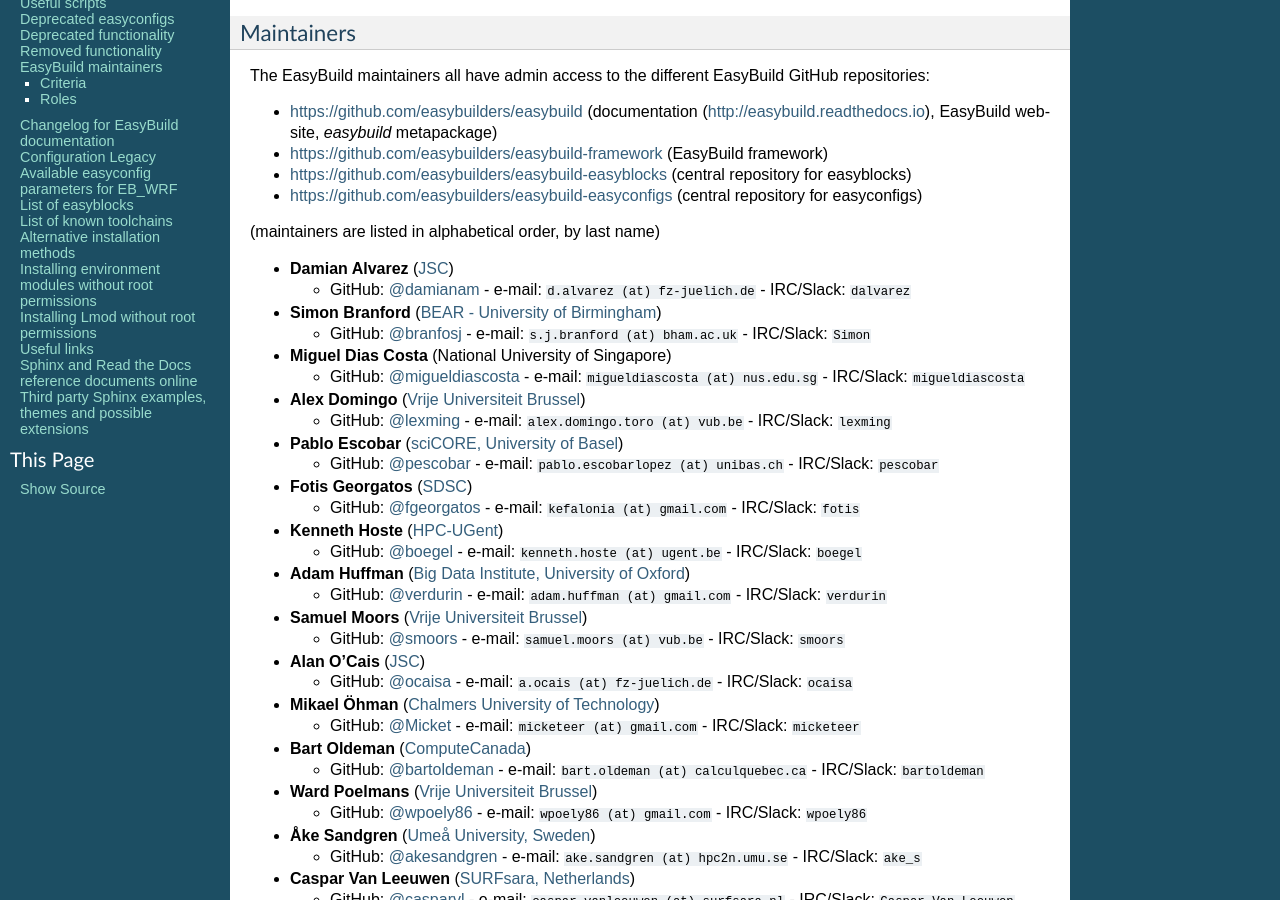
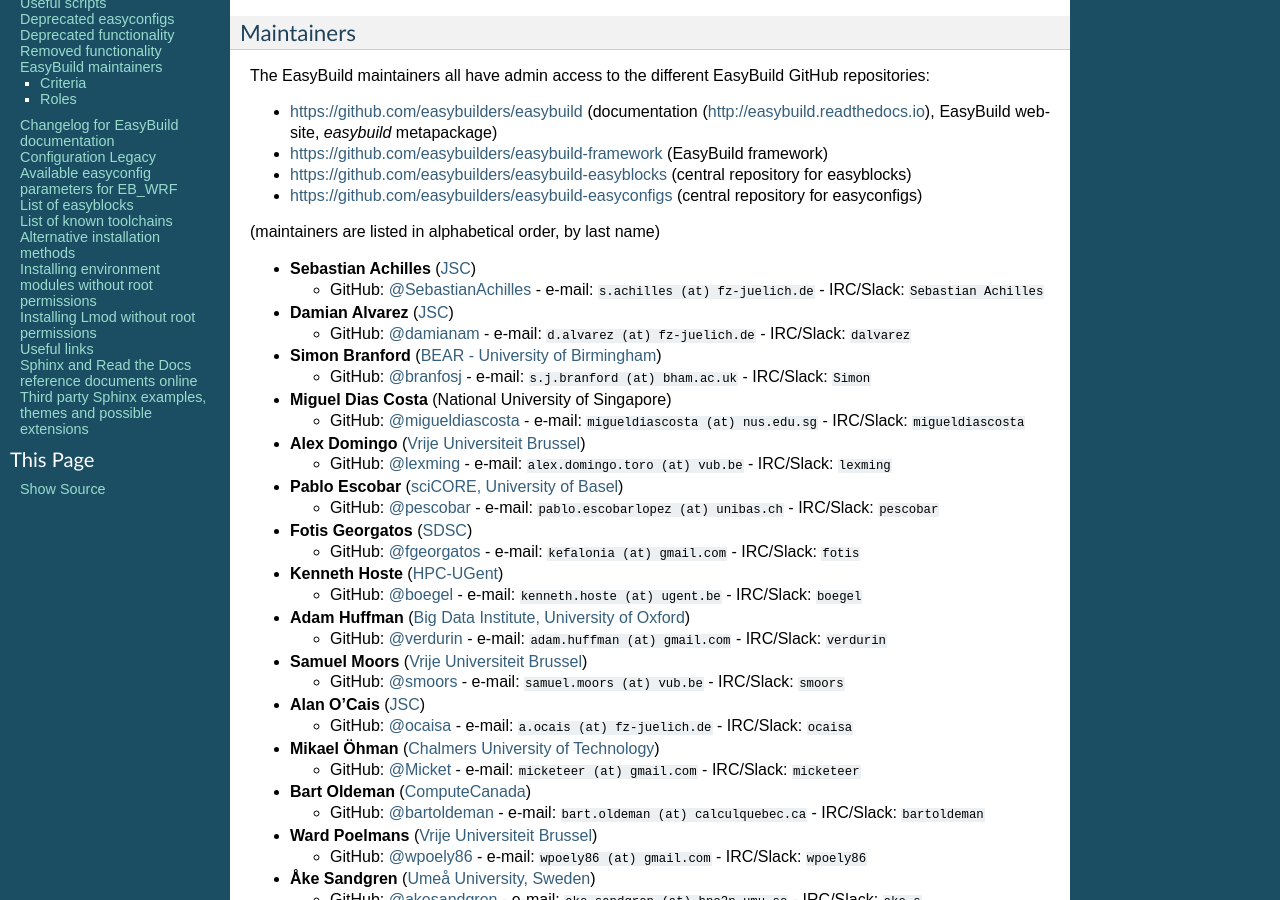
Before and after one commit to easybuilders/easybuild, a Sphinx documentation site: the page built from docs/Maintainers.rst, in a window 1280 px wide and 900 px high, scrolled down 930 px. Built offline with Sphinx 7.4.7, drawn with Linux system fonts in a browser that asks for light colours; pages that are not in the unit, such as notebooks, are missing from menus.

Commit message:
add @SebastianAchilles as EasyBuild maintainer

```diff
--- a/docs/Maintainers.rst
+++ b/docs/Maintainers.rst
@@ -67,6 +67,10 @@
 
 (maintainers are listed in alphabetical order, by last name)
 
+* **Sebastian Achilles** (`JSC <http://www.fz-juelich.de/ias/jsc/EN>`_)
+
+  * GitHub: `@SebastianAchilles <https://github.com/SebastianAchilles>`_ - e-mail: ``s.achilles (at) fz-juelich.de`` - IRC/Slack: ``Sebastian Achilles``
+
 * **Damian Alvarez** (`JSC <http://www.fz-juelich.de/ias/jsc/EN>`_)
 
   * GitHub: `@damianam <https://github.com/damianam>`_ - e-mail: ``d.alvarez (at) fz-juelich.de`` - IRC/Slack: ``dalvarez``
```
